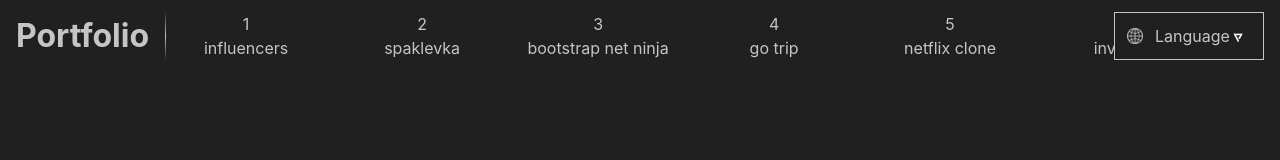
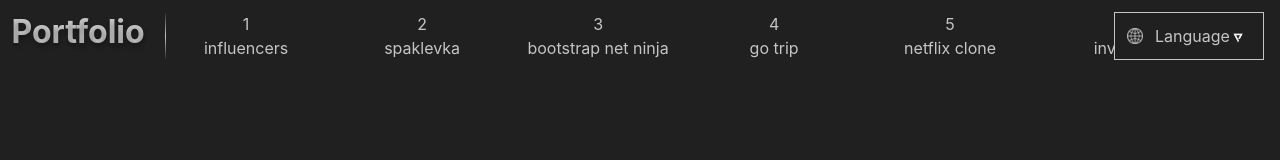
Before and after one commit to Nicitaa/14_portfolio, a React (Vite) app: page / in a window 1280 px wide. Shown: the top 160 px of the page. Built offline with nearby package versions, Linux system fonts and the light colour scheme.

Commit message:
navbar inner-shadow

```diff
--- a/src/components/Navbar.tsx
+++ b/src/components/Navbar.tsx
@@ -15,7 +15,7 @@ export function Navbar() {
     py-sm'>
 
       <div className='flex items-center pr-md line'>
-        <Link to={'/'} className='text-secondary font-bold text-lg'>Portfolio</Link>
+        <Link to={'/'} className='font-bold text-lg inner-shadow text-transparent'>Portfolio</Link>
       </div>
 
 
--- a/src/main.css
+++ b/src/main.css
@@ -6,7 +6,7 @@
   /* something you can't do with tailwind that's why I another classes exists here */
   --primary: #202020;
   --secondary: rgb(197 197 197);
-  --cta: #C15DFF;
+  --cta: #c15dff;
 }
 
 @layer components {
@@ -14,8 +14,26 @@
     @apply border-r-[1px] border-solid border-secondary;
     border-image: linear-gradient(to bottom, var(--primary), var(--secondary), var(--primary)) 1 100%;
   }
+
+  .inner-shadow::before {
+    content: "Portfolio";
+    position: absolute;
+    left: 0.9%;
+    top: 1%;
+    color: transparent;
+    text-shadow: 0px 4px 4px rgba(0, 0, 0, 0.2);
+    z-index: 9;
+  }
+
+  .inner-shadow::after {
+    content: "Portfolio";
+    position: absolute;
+    left: 0.9%;
+    top: 1%;
+    color: transparent;
+    text-shadow: 0px 0px 0px var(--secondary), 2px 2px 4px rgba(0, 0, 0, 0.1);
+  }
 }
-
 
 body {
   background-color: var(--primary);
```
